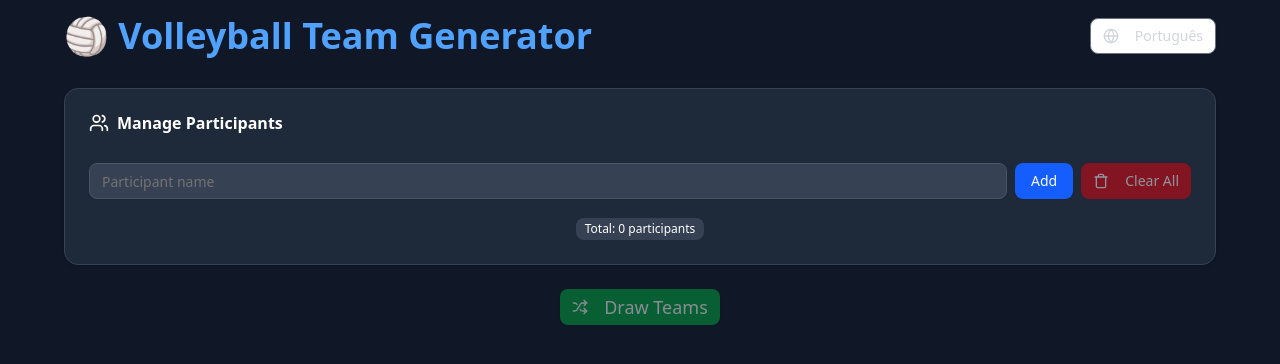
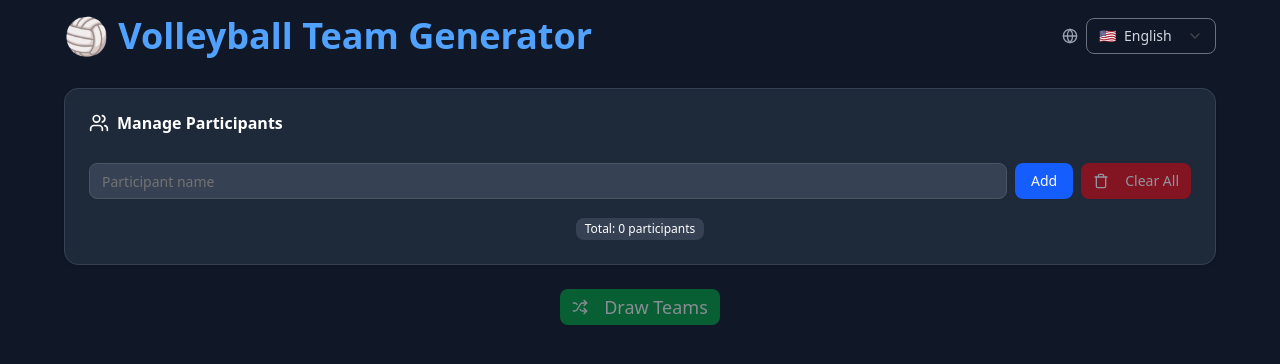
Before and after one commit to mathiasfk/volleyball-team-generator, a React (Vite) app: page / in a window 1280 px wide. Shown: the top 364 px of the page. Built offline with nearby package versions, Linux system fonts and the light colour scheme.

Commit message:
feat: makes language selection more flexible

```diff
--- a/index.html
+++ b/index.html
@@ -17,6 +17,7 @@
     <meta name="language" content="English" />
     <link rel="alternate" hreflang="en" href="https://volleyball-team-generator.com/" />
     <link rel="alternate" hreflang="pt" href="https://volleyball-team-generator.com/?lang=pt" />
+    <link rel="alternate" hreflang="es" href="https://volleyball-team-generator.com/?lang=es" />
     <link rel="alternate" hreflang="x-default" href="https://volleyball-team-generator.com/" />
 
     <!-- Open Graph / Facebook -->
@@ -74,8 +75,8 @@
         "name": "Volleyball Team Generator",
         "url": "https://volleyball-team-generator.com/"
       },
-      "inLanguage": ["en", "pt"],
-      "availableLanguage": ["English", "Portuguese"],
+      "inLanguage": ["en", "pt", "es"],
+      "availableLanguage": ["English", "Portuguese", "Spanish"],
       "featureList": [
         "Random team generation",
         "Fair team balancing",
@@ -84,8 +85,8 @@
         "No registration required",
         "Free to use"
       ],
-      "softwareVersion": "1.0",
-      "releaseNotes": "Initial release with multi-language support"
+      "softwareVersion": "1.1",
+      "releaseNotes": "Support for Spanish language added.",
     }
     </script>
 
--- a/src/components/LanguageSelector.jsx
+++ b/src/components/LanguageSelector.jsx
@@ -1,24 +1,50 @@
 import { useTranslation } from 'react-i18next'
-import { Button } from '@/components/ui/button.jsx'
 import { Globe } from 'lucide-react'
+import {
+  Select,
+  SelectTrigger,
+  SelectContent,
+  SelectItem,
+  SelectValue,
+} from '@/components/ui/select.jsx'
+
+const languages = [
+  { code: 'en', labelKey: 'language.english', emoji: '🇺🇸' },
+  { code: 'pt', labelKey: 'language.portuguese', emoji: '🇧🇷' },
+  { code: 'es', labelKey: 'language.spanish', emoji: '🇪🇸' },
+]
 
 const LanguageSelector = () => {
   const { i18n, t } = useTranslation()
 
-  const toggleLanguage = () => {
-    const newLang = i18n.language === 'en' ? 'pt' : 'en'
+  const handleChange = (newLang) => {
     i18n.changeLanguage(newLang)
   }
 
   return (
-    <Button
-      onClick={toggleLanguage}
-      variant="outline"
-      className="border-gray-500 text-gray-300 hover:bg-gray-600"
-    >
-      <Globe className="w-4 h-4 mr-2" />
-      {i18n.language === 'en' ? t('language.portuguese') : t('language.english')}
-    </Button>
+    <div className="flex items-center gap-2">
+      <Globe className="w-4 h-4 text-gray-400" />
+      <Select
+        value={i18n.language}
+        onValueChange={handleChange}
+      >
+        <SelectTrigger
+          className="border-gray-500 text-gray-300 hover:bg-gray-600 w-[130px]"
+        >
+          <SelectValue placeholder={t('language.select')} />
+        </SelectTrigger>
+        <SelectContent>
+          {languages.map((lang) => (
+            <SelectItem key={lang.code} value={lang.code}>
+              <span className="flex items-center gap-2">
+                <span>{lang.emoji}</span>
+                {t(lang.labelKey)}
+              </span>
+            </SelectItem>
+          ))}
+        </SelectContent>
+      </Select>
+    </div>
   )
 }
 
--- a/src/hooks/useSEO.js
+++ b/src/hooks/useSEO.js
@@ -6,55 +6,65 @@ const useSEO = () => {
 
   useEffect(() => {
     const updateSEO = () => {
-      const isPortuguese = i18n.language === 'pt'
+      const lang = i18n.language
 
-      // Update title
-      const title = isPortuguese
-        ? 'Sorteio de Times de Vôlei - Crie Times Justos e Equilibrados Instantaneamente'
-        : 'Volleyball Team Generator - Create Fair & Balanced Teams Instantly'
+      const seoData = {
+        en: {
+          title: 'Volleyball Team Generator - Create Fair & Balanced Teams Instantly',
+          description:
+            'Free online volleyball team generator. Automatically create fair and balanced teams from your players. Perfect for coaches, recreational leagues, and pickup games.',
+          languageName: 'English',
+          locale: 'en_US',
+        },
+        pt: {
+          title: 'Sorteio de Times de Vôlei - Crie Times Justos e Equilibrados Instantaneamente',
+          description:
+            'Gerador gratuito de times de vôlei online. Crie automaticamente times justos e equilibrados com seus jogadores. Perfeito para treinadores, ligas recreativas e jogos casuais.',
+          languageName: 'Português',
+          locale: 'pt_BR',
+        },
+        es: {
+          title: 'Generador de Equipos de Voleibol - Crea Equipos Justos y Equilibrados al Instante',
+          description:
+            'Generador gratuito de equipos de voleibol en línea. Crea automáticamente equipos justos y equilibrados con tus jugadores. Perfecto para entrenadores, ligas recreativas y partidos informales.',
+          languageName: 'Español',
+          locale: 'es_ES',
+        },
+      }
+      // Update title and meta tags based on the selected language
+      const { title, description, languageName, locale } = seoData[lang] || seoData.en
+
+
       document.title = title
 
-      // Update meta description
-      const description = isPortuguese
-        ? 'Gerador gratuito de times de vôlei online. Crie automaticamente times justos e equilibrados com seus jogadores. Perfeito para treinadores, ligas recreativas e jogos casuais.'
-        : 'Free online volleyball team generator. Automatically create fair and balanced teams from your players. Perfect for coaches, recreational leagues, and pickup games.'
+      let metaDesc = document.querySelector('meta[name="description"]')
+      if (metaDesc) metaDesc.setAttribute('content', description)
 
-      let metaDesc = document.querySelector('meta[name="description"]')
-      if (metaDesc) {
-        metaDesc.setAttribute('content', description)
-      }
+      let metaLang = document.querySelector('meta[name="language"]')
+      if (metaLang) metaLang.setAttribute('content', languageName)
 
-      // Update Open Graph title
       let ogTitle = document.querySelector('meta[property="og:title"]')
-      if (ogTitle) {
-        ogTitle.setAttribute('content', title)
-      }
+      if (ogTitle) ogTitle.setAttribute('content', title)
 
-      // Update Open Graph description
       let ogDesc = document.querySelector('meta[property="og:description"]')
-      if (ogDesc) {
-        ogDesc.setAttribute('content', description)
-      }
+      if (ogDesc) ogDesc.setAttribute('content', description)
 
-      // Update Twitter title
+      let ogLang = document.querySelector('meta[property="og:locale"]')
+      if (ogLang) ogLang.setAttribute('content', locale)
+
       let twitterTitle = document.querySelector('meta[name="twitter:title"]')
-      if (twitterTitle) {
-        twitterTitle.setAttribute('content', title)
-      }
+      if (twitterTitle) twitterTitle.setAttribute('content', title)
 
-      // Update Twitter description
       let twitterDesc = document.querySelector('meta[name="twitter:description"]')
-      if (twitterDesc) {
-        twitterDesc.setAttribute('content', description)
-      }
+      if (twitterDesc) twitterDesc.setAttribute('content', description)
 
       // Update HTML lang attribute
-      document.documentElement.lang = isPortuguese ? 'pt' : 'en'
+      document.documentElement.lang = lang
 
       // Update URL with language parameter
       const url = new URL(window.location)
-      if (isPortuguese) {
-        url.searchParams.set('lang', 'pt')
+      if (lang !== 'en') {
+        url.searchParams.set('lang', lang)
       } else {
         url.searchParams.delete('lang')
       }
@@ -74,10 +84,7 @@ const useSEO = () => {
     }
 
     i18n.on('languageChanged', handleLanguageChange)
-
-    return () => {
-      i18n.off('languageChanged', handleLanguageChange)
-    }
+    return () => i18n.off('languageChanged', handleLanguageChange)
   }, [i18n])
 }
 
--- a/src/i18n.js
+++ b/src/i18n.js
@@ -3,6 +3,7 @@ import { initReactI18next } from 'react-i18next'
 
 import en from './locales/en.json'
 import pt from './locales/pt.json'
+import es from './locales/es.json'
 
 const resources = {
   en: {
@@ -10,23 +11,38 @@ const resources = {
   },
   pt: {
     translation: pt
+  },
+  es: {
+    translation: es
   }
 }
 
 // Function to detect language from URL or localStorage
 const detectLanguage = () => {
+  const supportedLangs = Object.keys(resources)
+  const defaultLang = 'en'
+
   const urlParams = new URLSearchParams(window.location.search)
   const urlLang = urlParams.get('lang')
   const savedLang = localStorage.getItem('i18nextLng')
 
-  // Priority: URL param > localStorage > default to English
-  if (urlLang && (urlLang === 'en' || urlLang === 'pt')) {
+  // Priority: URL param > localStorage > default
+  if (urlLang && supportedLangs.includes(urlLang)) {
     return urlLang
   }
-  if (savedLang && (savedLang === 'en' || savedLang === 'pt')) {
+
+  if (savedLang && supportedLangs.includes(savedLang)) {
     return savedLang
   }
-  return 'en'
+
+  // Fallback: try browser language (optional, improves UX)
+  const browserLang = navigator.language?.slice(0, 2)
+  if (browserLang && supportedLangs.includes(browserLang)) {
+    return browserLang
+  }
+
+  // Default to English
+  return defaultLang
 }
 
 i18n
--- a/src/locales/en.json
+++ b/src/locales/en.json
@@ -39,6 +39,7 @@
   "language": {
     "label": "Language",
     "english": "English",
-    "portuguese": "Português"
+    "portuguese": "Português",
+    "spanish": "Español"
   }
 }
--- /dev/null
+++ b/src/locales/es.json
@@ -0,0 +1,45 @@
+{
+  "app": {
+    "title": "🏐 Generador de Equipos de Vóley"
+  },
+  "participants": {
+    "manage": "Gestionar Participantes",
+    "add": "Agregar",
+    "clear_all": "Borrar Todo",
+    "placeholder": "Nombre del participante",
+    "total": "Total: {{count}} participantes",
+    "save": "Guardar",
+    "cancel": "Cancelar",
+    "edit": "Editar",
+    "remove": "Eliminar"
+  },
+  "actions": {
+    "draw_teams": "Sortear Equipos",
+    "clear_draw": "Borrar Sorteo"
+  },
+  "results": {
+    "title": "Resultados del Sorteo",
+    "team": "Equipo {{color}}",
+    "players_count": "{{count}} jugadores",
+    "bench_title": "Jugadores en el Banco",
+    "bench_count": "{{count}} persona(s) en el banco"
+  },
+  "colors": {
+    "red": "Rojo",
+    "blue": "Azul",
+    "green": "Verde",
+    "purple": "Morado",
+    "orange": "Naranja",
+    "pink": "Rosa"
+  },
+  "errors": {
+    "empty_name": "Por favor, ingresa un nombre válido.",
+    "duplicate_name": "Ya existe un participante con este nombre. Usa un nombre diferente."
+  },
+  "language": {
+    "label": "Idioma",
+    "english": "English",
+    "portuguese": "Português",
+    "spanish": "Español"
+  }
+}
--- a/src/locales/pt.json
+++ b/src/locales/pt.json
@@ -39,6 +39,7 @@
   "language": {
     "label": "Idioma",
     "english": "English",
-    "portuguese": "Português"
+    "portuguese": "Português",
+    "spanish": "Español"
   }
 }
```
Also changed, not shown: 1 other file (tests, documents, lock files or other folders).
